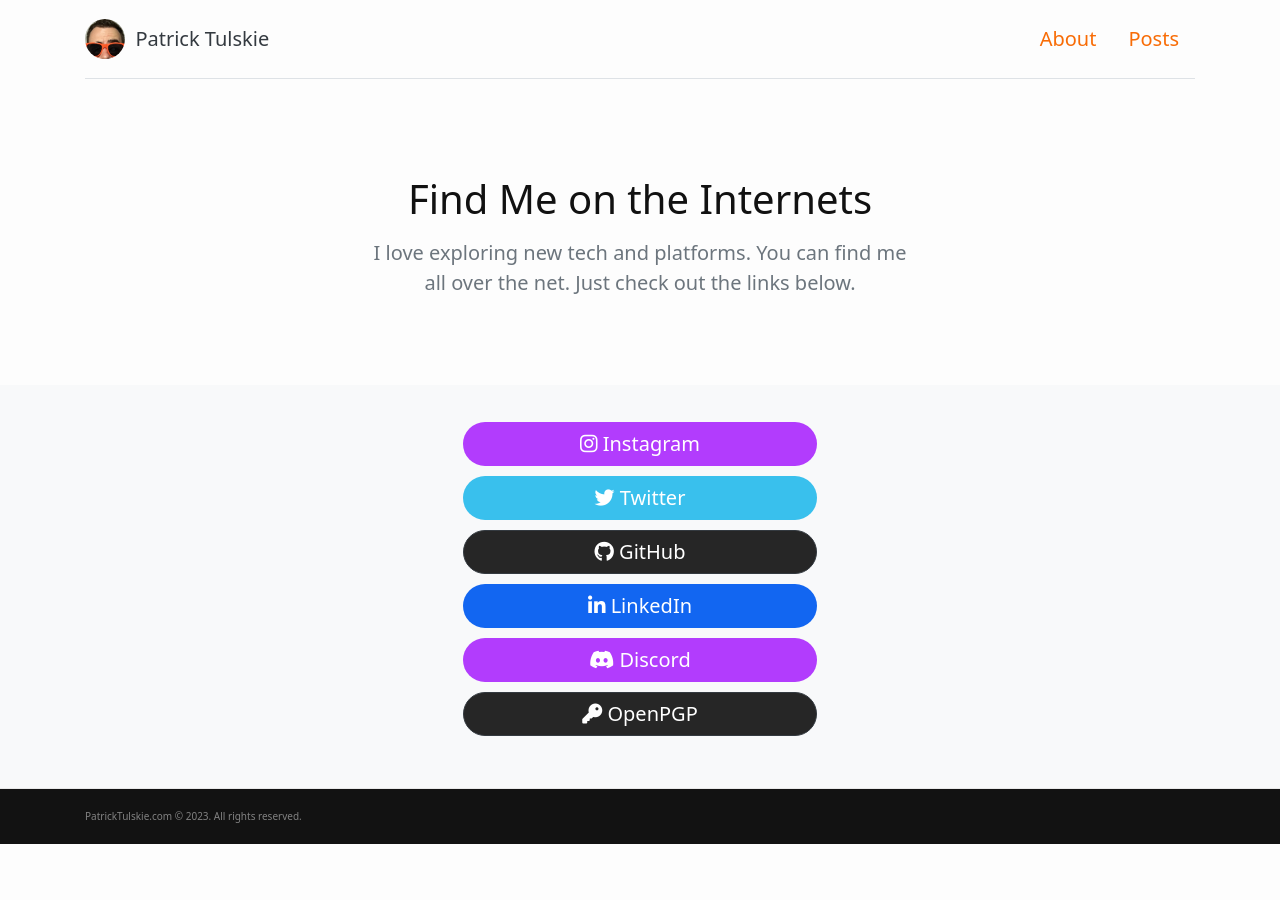
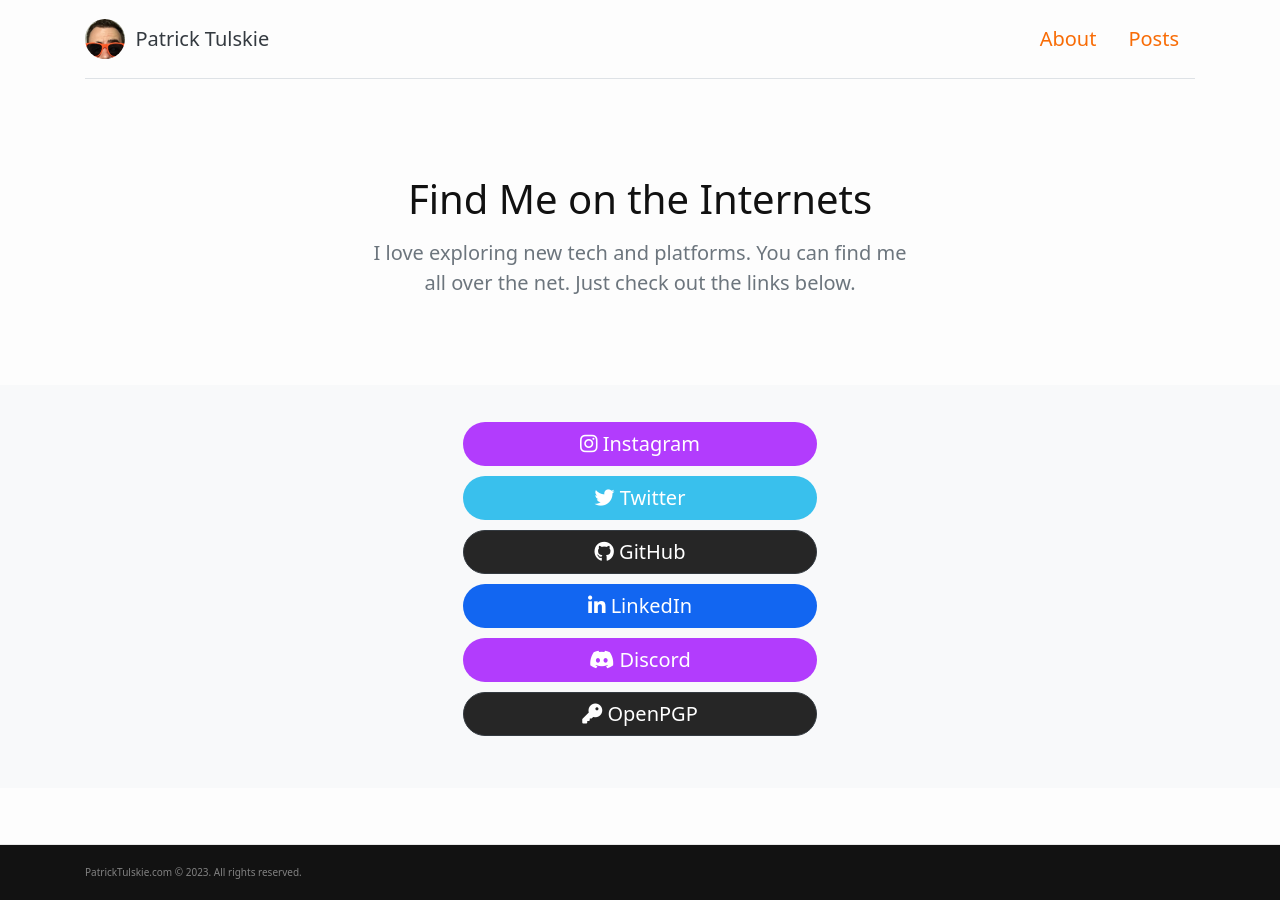
Before and after one commit to PatrickTulskie/patricktulskie_com, a Jekyll site: the page built from index.html, in a window 1280 px wide. Built offline with Jekyll 4.4.1, drawn with Linux system fonts in a browser that asks for light colours; nearby versions of some CDN libraries.

Commit message:
Make the footer always go to the bottom

```diff
--- a/_includes/footer.html
+++ b/_includes/footer.html
@@ -1,4 +1,4 @@
-<footer class="footer">
+<footer class="footer mt-auto">
   <div class="container">
     PatrickTulskie.com &copy; {{ site.time | date: '%Y' }}. All rights reserved.
   </div>
--- a/_layouts/default.html
+++ b/_layouts/default.html
@@ -2,13 +2,13 @@
 <html>
   {% include head.html %}
 
-  <body>
+  <body class="d-flex flex-column min-vh-100">
+    {% include header.html %}
+
     <main>
-      {% include header.html %}
+      {{ content }}
+    </main>
 
-      {{ content }}
-
-      {% include footer.html %}
-    </main>
+    {% include footer.html %}
   </body>
 </html>
--- a/css/main.css
+++ b/css/main.css
@@ -29,6 +29,8 @@
   color: #111;
   background-color: #fdfdfd;
   -webkit-text-size-adjust: 100%;
+  min-height: 100vh;
+  position: relative;
 }
 
 /* Set `margin-bottom` to maintain vertical rhythm
```
